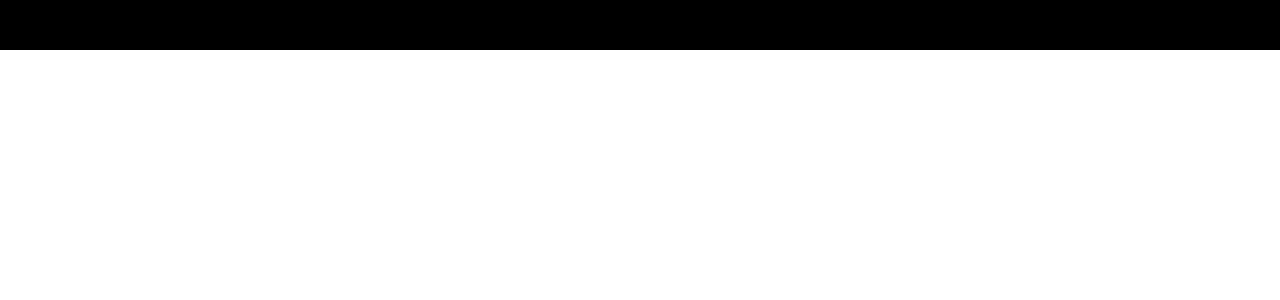
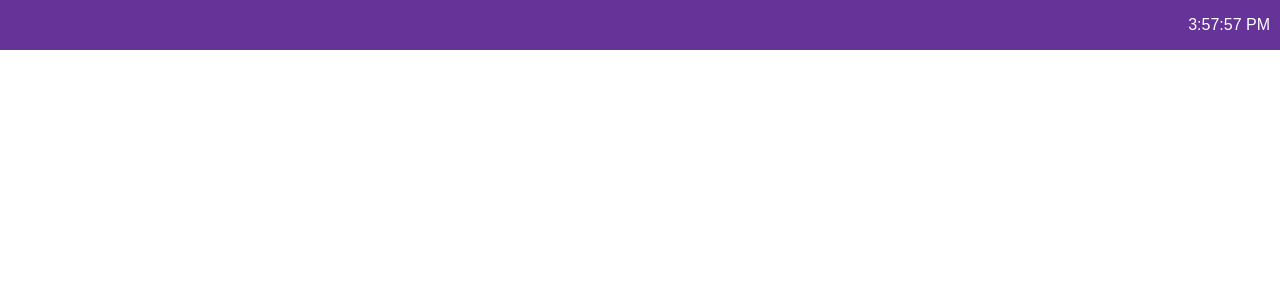
Before and after one commit to GuillaumeCailhe/ReactVirtualDesktop, a React (Create React App) app: page / in a window 1280 px wide. Shown: the top 300 px of the page. Built offline with nearby package versions, Linux system fonts and the light colour scheme.

Commit message:
Removing useless file

```diff
--- a/src/Components/Taskbar.js
+++ b/src/Components/Taskbar.js
@@ -1,15 +1,27 @@
 import React, {Component} from 'react';
+import Clock from "./Clock";
 import styled from 'styled-components';
 
-const Navbar = styled.header`
-	background-color: black;
+const Bar = styled.header`
+	background-color: rebeccapurple;
 	height: 50px;
+	color: white;
+	line-height: 50px;
 `;
+
+const ClockWrapper = styled.div`
+	position: absolute;
+	right: 10px;
+`
 
 class TaskBar extends Component {
   render() {
     return (
-		<Navbar />
+		<Bar>
+			<ClockWrapper>
+				<Clock />
+			</ClockWrapper>
+		</Bar>
     );
   }
 }
```
Also changed, not shown: 1 other file (tests, documents, lock files or other folders).
